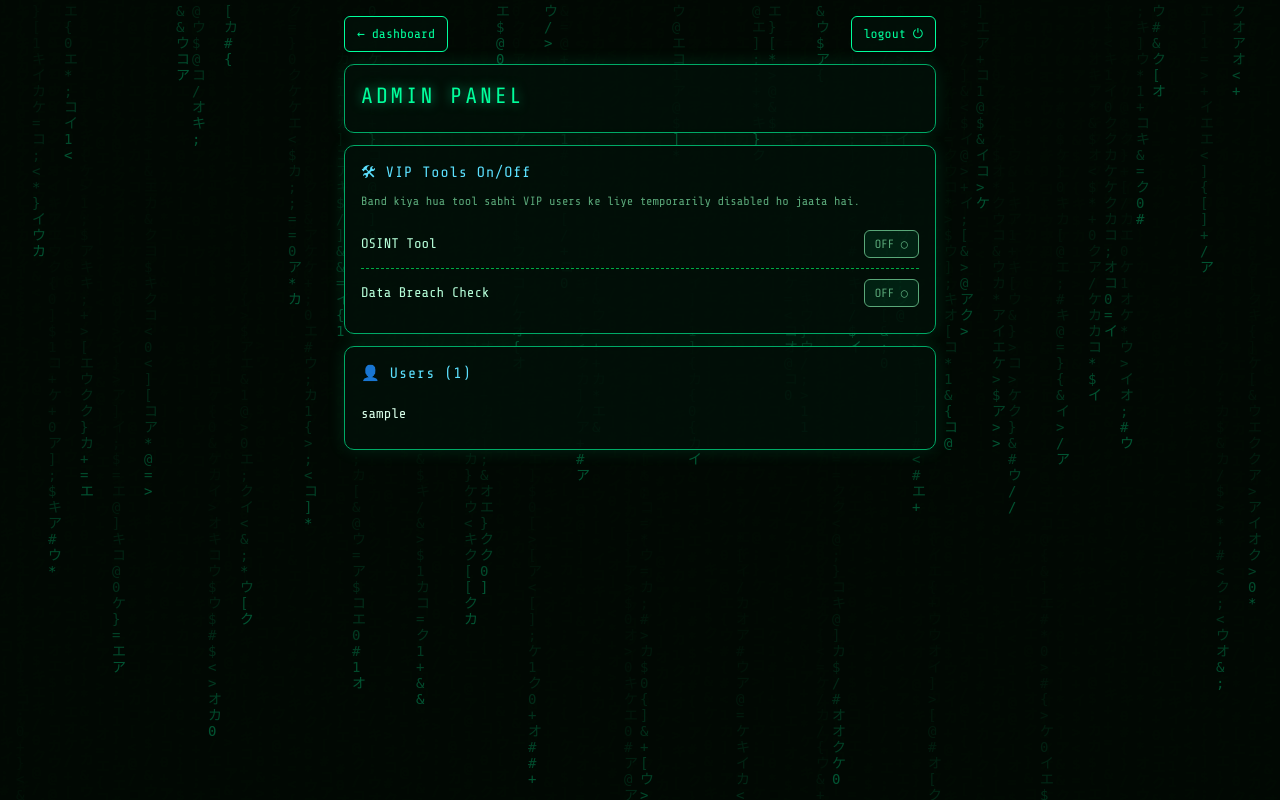
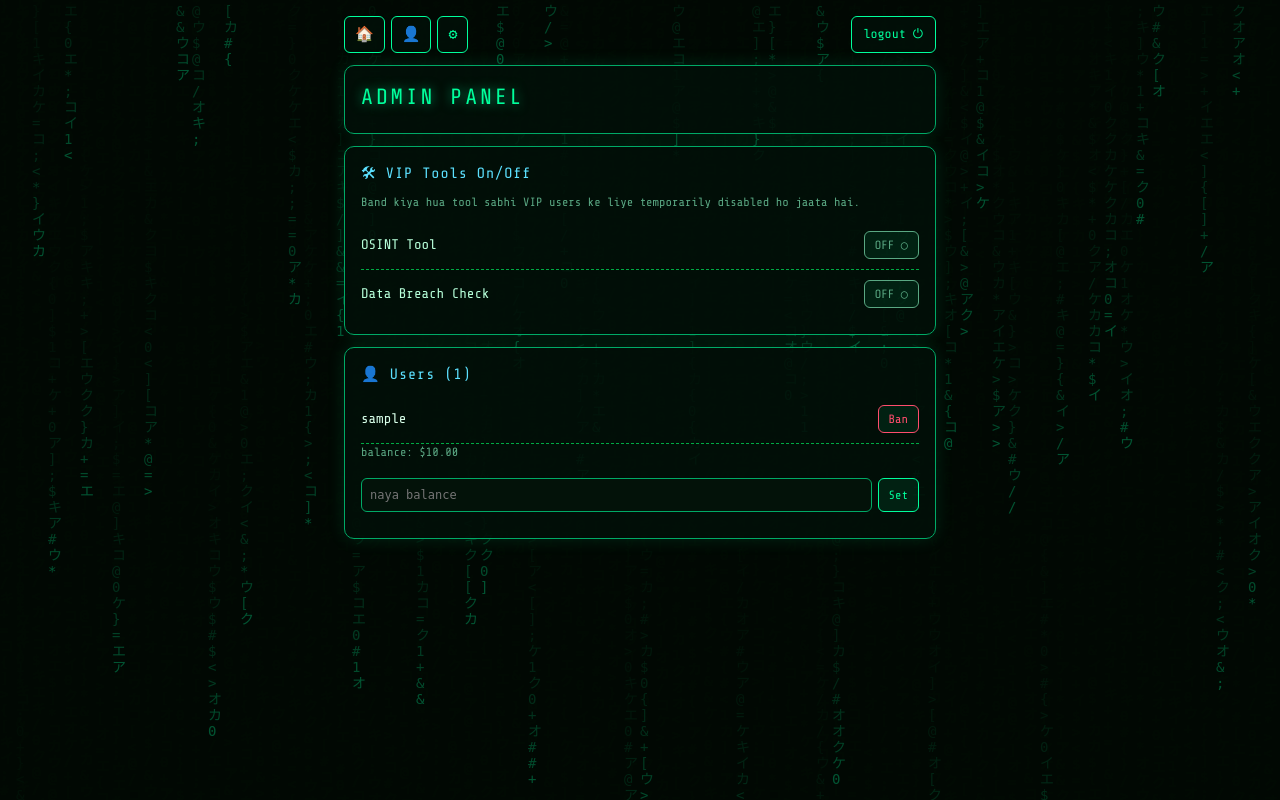
Before and after one commit to anuragkandwal5-prog/CoreIntel, a Flask app: template templates/admin.html in a window 1280 px wide. Run offline with Flask 3, Linux system fonts and the light colour scheme; the template is opened without the code that fills it: most values are stand-ins (such as "Sample title", 1, 10 or a date in 2020).

Commit message:
Update admin.html

```diff
--- a/templates/admin.html
+++ b/templates/admin.html
@@ -6,7 +6,7 @@
 <title>ADMIN PANEL</title>
 <link rel="stylesheet" href="https://fonts.googleapis.com/css2?family=Share+Tech+Mono&display=swap">
 <style>
-:root{--g:#00ff9c;--bg:#020b05;--gold:#ffd23f;--cy:#5ce1ff;--dim:#5aa879;--red:#ff4d6d}
+:root{--g:#00ff9c;--bg:#020b05;--gold:#ffd23f;--cy:#5ce1ff;--dim:#5aa883;--red:#ff4d6d}
 *{box-sizing:border-box}
 html,body{margin:0;min-height:100%}
 body{background:var(--bg);color:#b6ffd9;font:14px/1.4 "Share Tech Mono",ui-monospace,Menlo,Consolas,monospace}
@@ -15,6 +15,8 @@ body{background:var(--bg);color:#b6ffd9;font:14px/1.4 "Share Tech Mono",ui-monos
 .top{display:flex;justify-content:space-between;gap:10px}
 .out{color:var(--g);border:1px solid var(--g);border-radius:6px;padding:8px 12px;text-decoration:none;font-size:13px;background:rgba(2,16,8,.9)}
 .out:hover{background:var(--g);color:#012b17}
+.navl{display:flex;gap:6px}
+.navl .out{padding:7px 10px;font-size:15px}
 .card{background:rgba(2,16,8,.9);border:1px solid #0a6;border-radius:10px;padding:16px;box-shadow:0 0 18px rgba(0,255,156,.12)}
 h1{margin:0 0 4px;font-size:22px;font-weight:400;letter-spacing:3px;color:var(--g);text-shadow:0 0 12px rgba(0,255,156,.6)}
 h2{margin:0 0 10px;font-size:15px;font-weight:400;letter-spacing:1px;color:var(--cy)}
@@ -44,7 +46,10 @@ button:focus-visible{outline:2px solid var(--g);outline-offset:2px}
 <body>
 <canvas id="rain"></canvas>
 <main class="wrap">
-  <header class="top"><a class="out" href="/dashboard">← dashboard</a><a class="out" href="/logout">logout ⏻</a></header>
+  <header class="top">
+    <div class="navl"><a class="out" href="/dashboard" title="Dashboard">🏠</a><a class="out" href="/profile" title="Profile">👤</a><a class="out" href="/settings" title="Settings">⚙</a></div>
+    <a class="out" href="/logout">logout ⏻</a>
+  </header>
 
   <section class="card">
     <h1>ADMIN PANEL</h1>
@@ -75,6 +80,7 @@ button:focus-visible{outline:2px solid var(--g);outline-offset:2px}
       <span class="uname">{{ u.username }}</span>
       {% if u.is_admin %}<span class="tag a">admin</span>{% endif %}
       {% if u.is_vip %}<span class="tag v">VIP</span>{% elif u.vip_requested %}<span class="tag p">pending</span>{% endif %}
+      {% if u.banned %}<span class="tag" style="border-color:var(--red);color:var(--red)">banned</span>{% endif %}
       <span class="spacer"></span>
       {% if u.vip_requested and not u.is_vip %}
         <form method="post" style="display:inline"><input type="hidden" name="action" value="approve_vip"><input type="hidden" name="username" value="{{ u.username }}"><button type="submit">Approve</button></form>
@@ -82,6 +88,22 @@ button:focus-visible{outline:2px solid var(--g);outline-offset:2px}
       {% elif u.is_vip and not u.is_admin %}
         <form method="post" style="display:inline"><input type="hidden" name="action" value="revoke_vip"><input type="hidden" name="username" value="{{ u.username }}"><button class="deny" type="submit">Revoke VIP</button></form>
       {% endif %}
+      {% if not u.is_admin %}
+        {% if u.banned %}
+          <form method="post" style="display:inline"><input type="hidden" name="action" value="unban"><input type="hidden" name="username" value="{{ u.username }}"><button type="submit">Unban</button></form>
+        {% else %}
+          <form method="post" style="display:inline"><input type="hidden" name="action" value="ban"><input type="hidden" name="username" value="{{ u.username }}"><button class="deny" type="submit">Ban</button></form>
+        {% endif %}
+      {% endif %}
+    </div>
+    <div class="urow" style="padding-top:0">
+      <span class="note" style="width:100%">balance: ${{ '%.2f'|format(u.balance|float) }}</span>
+      <form method="post" style="display:flex;gap:6px;width:100%">
+        <input type="hidden" name="action" value="set_balance">
+        <input type="hidden" name="username" value="{{ u.username }}">
+        <input type="number" step="0.01" name="amount" placeholder="naya balance" style="flex:1;height:34px;padding:0 8px;border:1px solid #0a6;border-radius:6px;background:#031209;color:#d8ffe9;font:12px monospace">
+        <button type="submit">Set</button>
+      </form>
     </div>
     {% endfor %}
   </section>
```
